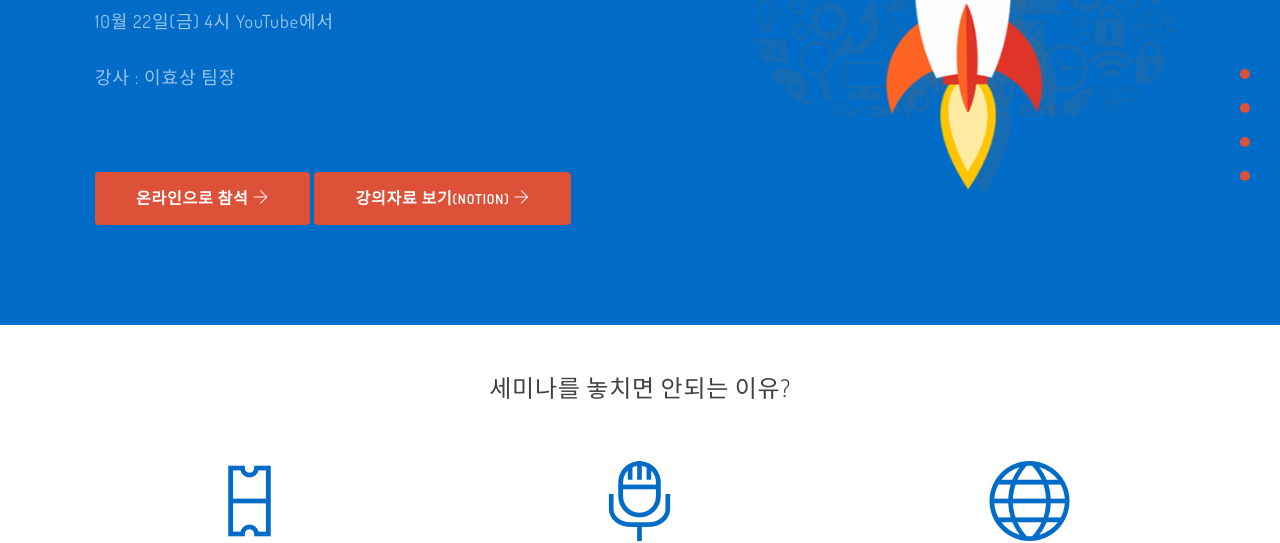
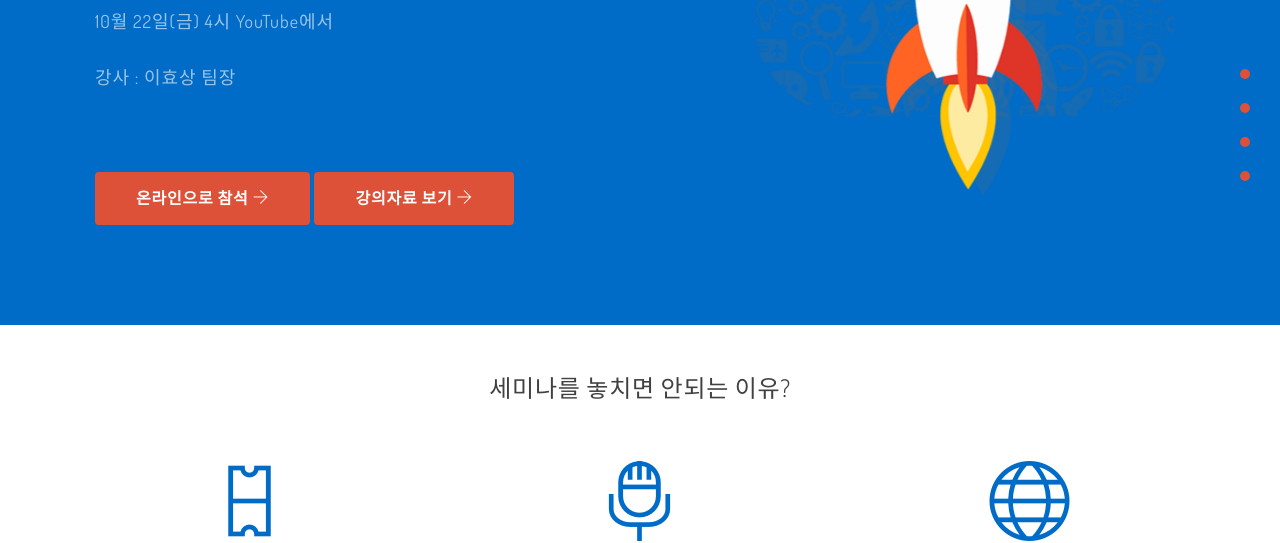
Before and after one commit to ellie-choi/meetup, a plain HTML site: page index.html in a window 1280 px wide. Shown: the part 275-818 px from the top of the page. Drawn offline with Linux system fonts and the light colour scheme.

Commit message:
add note

```diff
--- a/index.html
+++ b/index.html
@@ -64,7 +64,8 @@
             <h4>강사 : 이효상 팀장</h4>
             <a href="https://www.youtube.com/channel/UCrwYtTH8RnW8vC6bu0EAK7g" class="btn btn-lg btn-red">온라인으로 참석 <span class="ti-arrow-right"></span></a>
             <!-- <a href="https://www.notion.so/Modern-Dev-Trend-5fca876292ed43b7ac4fd94f9b998127" class="btn btn-lg btn-red">강의자료 보기 <span class="ti-arrow-right"></span></a> -->
-            <a href="https://www.notion.so/MSA-d9bca0de864b4967aeda4b46999a9832" class="btn btn-lg btn-red">강의자료 보기<small>(notion)</small> <span class="ti-arrow-right"></span></a>
+            <!-- <a href="assets/note.pdf" class="btn btn-lg btn-red">강의자료 보기<small>(notion)</small> <span class="ti-arrow-right"></span></a> -->
+            <a href="assets/note.pdf" class="btn btn-lg btn-red">강의자료 보기 <span class="ti-arrow-right"></span></a>
 
           </div>
           <div class="col-md-5 hidden-xs">
```
Also changed, not shown: 1 other file.
